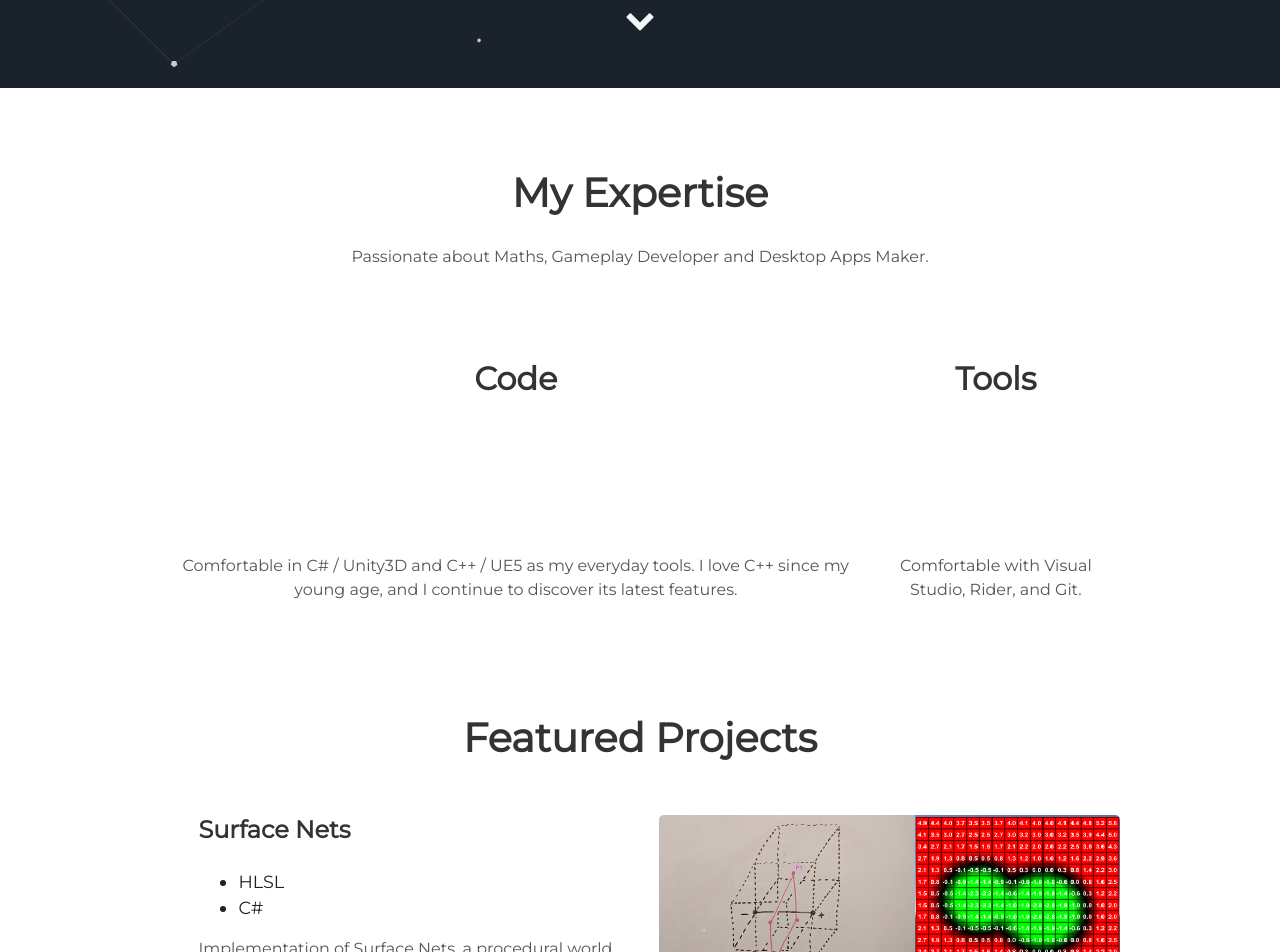
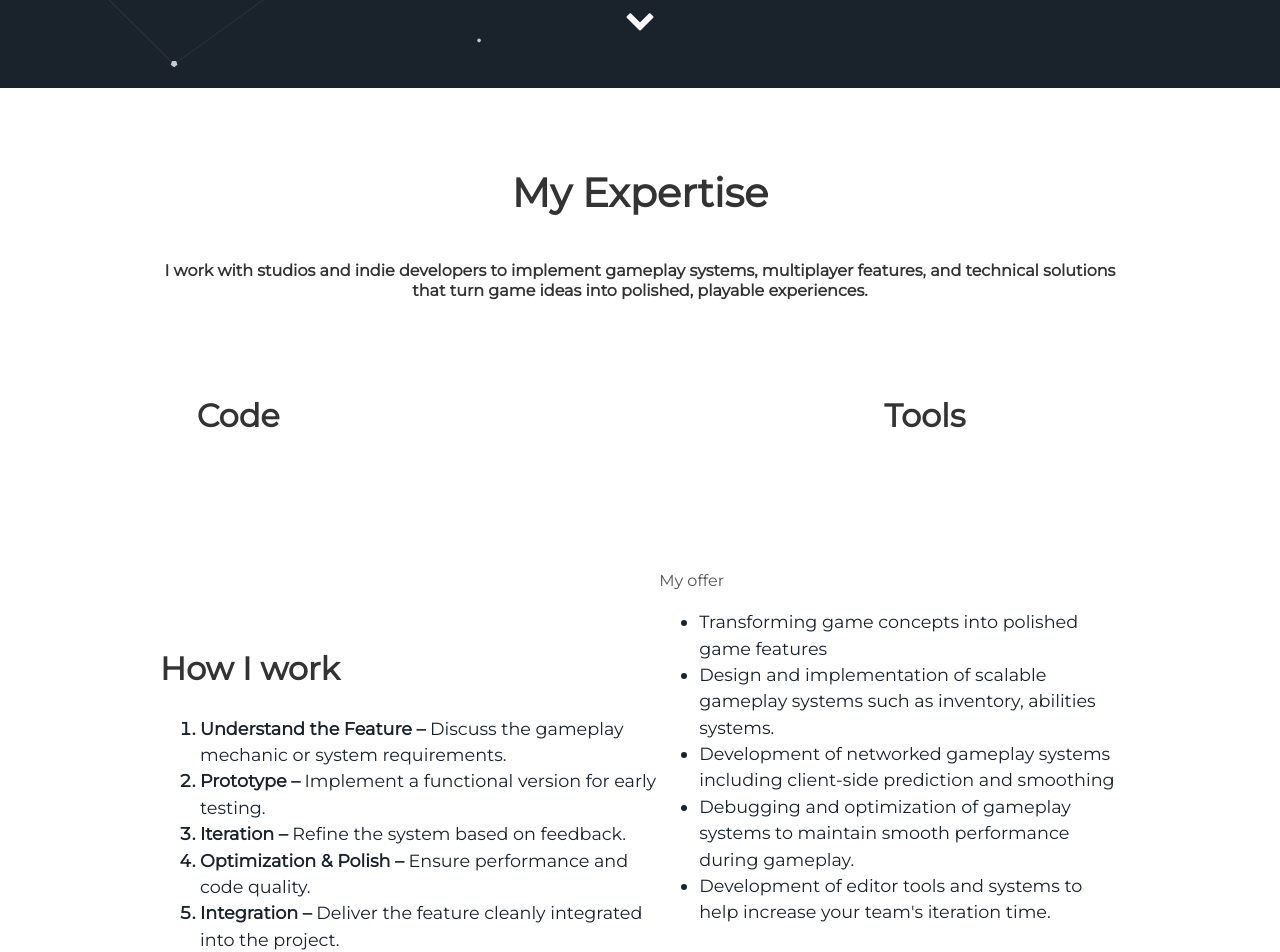
Before and after one commit to RedaMazoz/redamazoz.github.io, a Jekyll site: the page built from index.html, in a window 1280 px wide. Shown: the part 812-1764 px from the top of the page. Built offline with Jekyll 4.4.1, drawn with Linux system fonts in a browser that asks for light colours; some web fonts are replaced.

Commit message:
Adapting the first section to freelance about.html

```diff
--- a/_includes/about.html
+++ b/_includes/about.html
@@ -1,24 +1,61 @@
- <div class="user-details">
+<style>
+
+ol > li::marker {
+    font-weight: bold;
+}
+.initialBold
+ {
+    font-weight: bold;
+ }
+
+</style>
+
+<div class="user-details">
   <h1> My Expertise </h1>
-  <p> {{site.user_description}} </p>
+  <h4 style="text-align: center; font-size: 1.1 rem;">I work with studios and indie developers to implement gameplay systems, multiplayer features, and technical solutions that turn game ideas into polished, playable experiences.</h4>
 </div>
   <div class="user">
     <div class="tech">
       <h2>Code</h2>
       <i class="devicon-cplusplus-plain colored"></i>
-      <i class="devicon-unrealengine-original colored"></i>
-      <i class=""></i>
       <i class="devicon-csharp-plain colored"></i>
-      <i class="devicon-unity-plain colored"></i>
-      <p>Comfortable in C# / Unity3D and C++ / UE5 as my everyday tools. I love C++ since my young age, and I continue to discover its latest features.</p>
     </div>
     <div class="tech">
       <h2>Tools</h2>
+      <i class="devicon-unity-plain colored"></i>
+      <i class="devicon-unrealengine-original colored"></i>
       <i class="devicon-git-plain"></i>
       <i class="devicon-rider-plain colored"></i>
       <i class="devicon-visualstudio-plain colored"></i>
       <!--<i class="devicon-unity3d-plain"></i>
       <i class="devicon-qt-plain"></i>!-->
-      <p>Comfortable with Visual Studio, Rider, and Git.</p>
     </div>
 </div>
+<div class="user-projects">
+
+  <div class="contents-right">
+    <kl>My offer</kl>
+    <ul>
+      <li>Transforming game concepts into polished game features</li>
+      <li>Design and implementation of scalable gameplay systems such as inventory, abilities systems.</li>
+      <li> Development of networked gameplay systems including client-side prediction and smoothing</li>
+      <li>Debugging and optimization of gameplay systems to maintain smooth performance during gameplay.</li>
+      <li>Development of editor tools and systems to help increase your team's iteration time.</li>
+    </ul>
+
+</div>
+  <div class="contents-left">
+    <h2>How I work</h2>
+    <ol>
+      <li><span class="initialBold">Understand the Feature – </span>Discuss the gameplay mechanic or system requirements.</li>
+      <li><span class="initialBold">Prototype – </span>Implement a functional version for early testing.</li>
+      <li><span class="initialBold">Iteration – </span>Refine the system based on feedback.</li>
+      <li><span class="initialBold">Optimization &amp; Polish – </span>Ensure performance and code quality.</li>
+      <li><span class="initialBold">Integration – </span>Deliver the feature cleanly integrated into the project.</li>
+
+
+
+    </ol>
+
+</div>
+</div>
```
